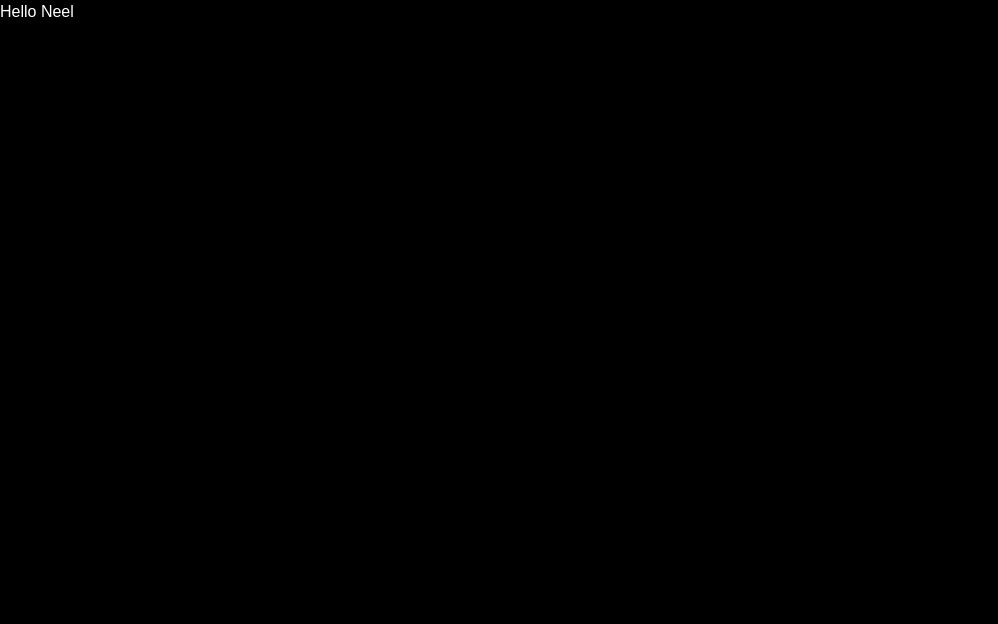
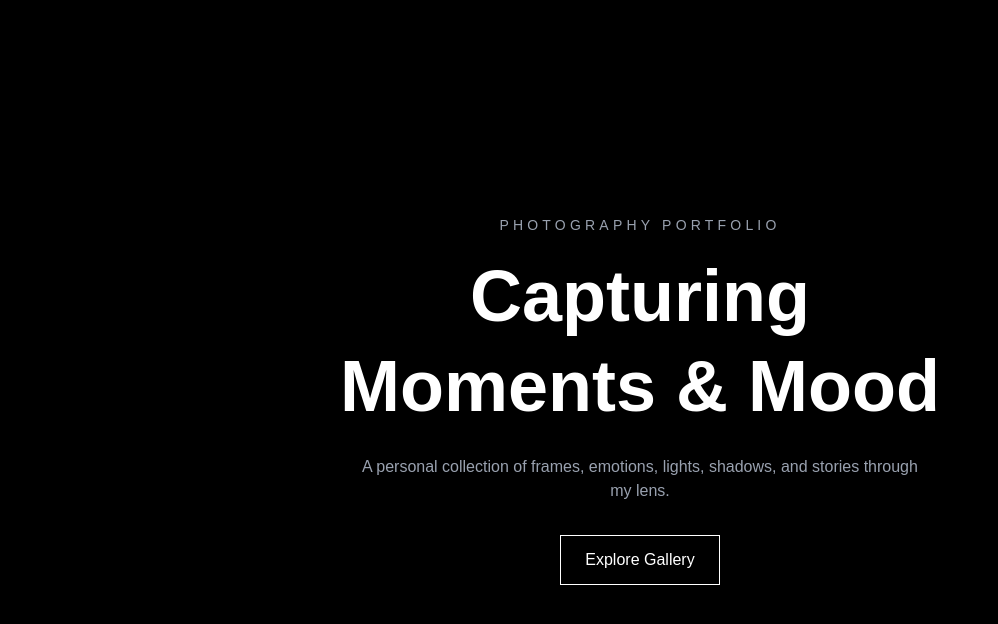
Before and after one commit to Nilotpal04/Apertur, a React (Vite) app: page / in a window 1280 px wide. Shown: the top 624 px of the page, without its empty margins (0-998 px from the left). Built offline with nearby package versions, Linux system fonts and the light colour scheme.

Commit message:
add hero section

```diff
--- a/src/App.jsx
+++ b/src/App.jsx
@@ -1,8 +1,12 @@
+import Navbar from "./components/Navbar"
+import Hero from "./components/Hero"
+
 function App() {
   return (
-    <div>
-      <h1>Hello Neel</h1>
-    </div>
+    <main className="bg-black text-white min-h-screen">
+      <Navbar/>
+      <Hero/>
+    </main>
   )
 }
 
--- a/src/components/Hero.jsx
+++ b/src/components/Hero.jsx
@@ -0,0 +1,28 @@
+function Hero() {
+  return (
+    <section className="h-screen flex items-center justify-center text-center px-6">
+
+      <div>
+        <p className="uppercase tracking-[0.3em] text-sm text-gray-400 mb-4">
+          Photography Portfolio
+        </p>
+
+        <h1 className="text-5xl md:text-7xl font-bold leading-tight">
+          Capturing <br /> Moments & Mood
+        </h1>
+
+        <p className="mt-6 text-gray-400 max-w-xl mx-auto">
+          A personal collection of frames, emotions, lights, shadows,
+          and stories through my lens.
+        </p>
+
+        <button className="mt-8 border border-white px-6 py-3 hover:bg-white hover:text-black transition duration-300">
+          Explore Gallery
+        </button>
+      </div>
+
+    </section>
+  )
+}
+
+export default Hero
```
